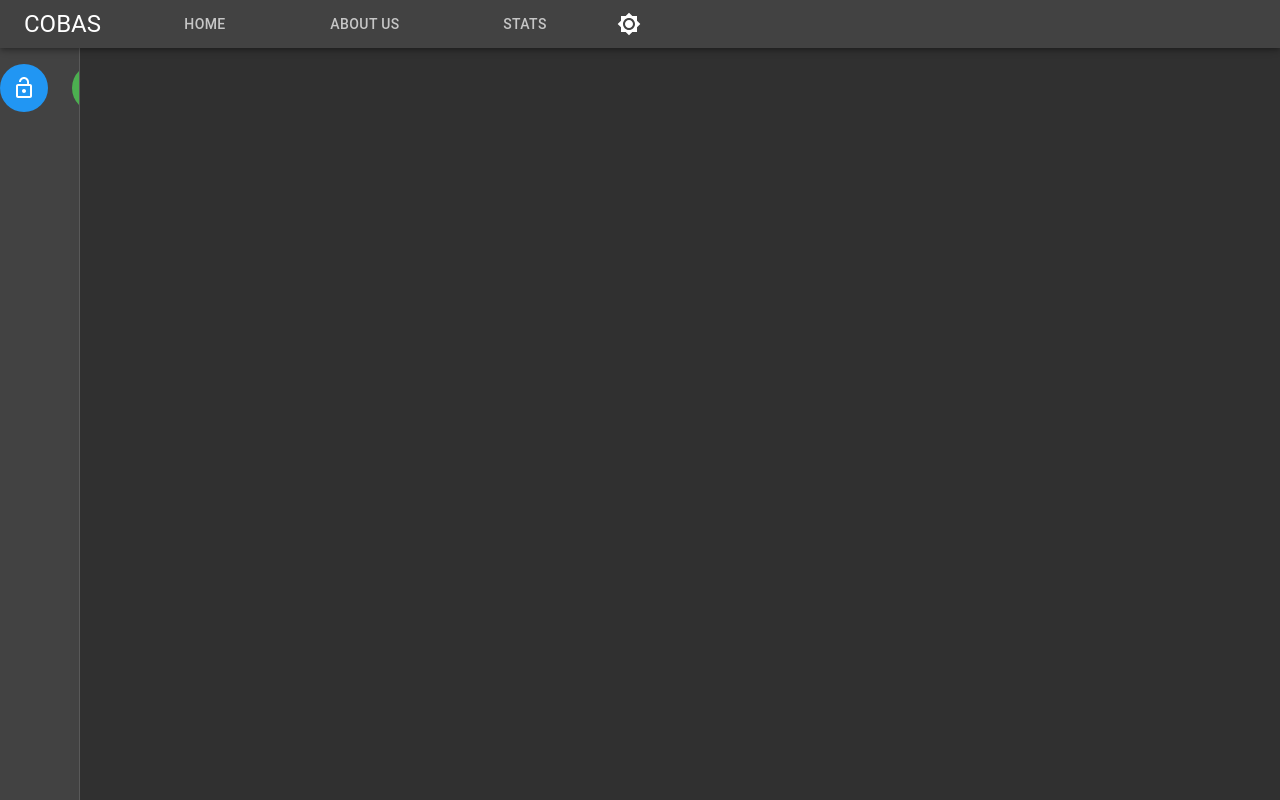
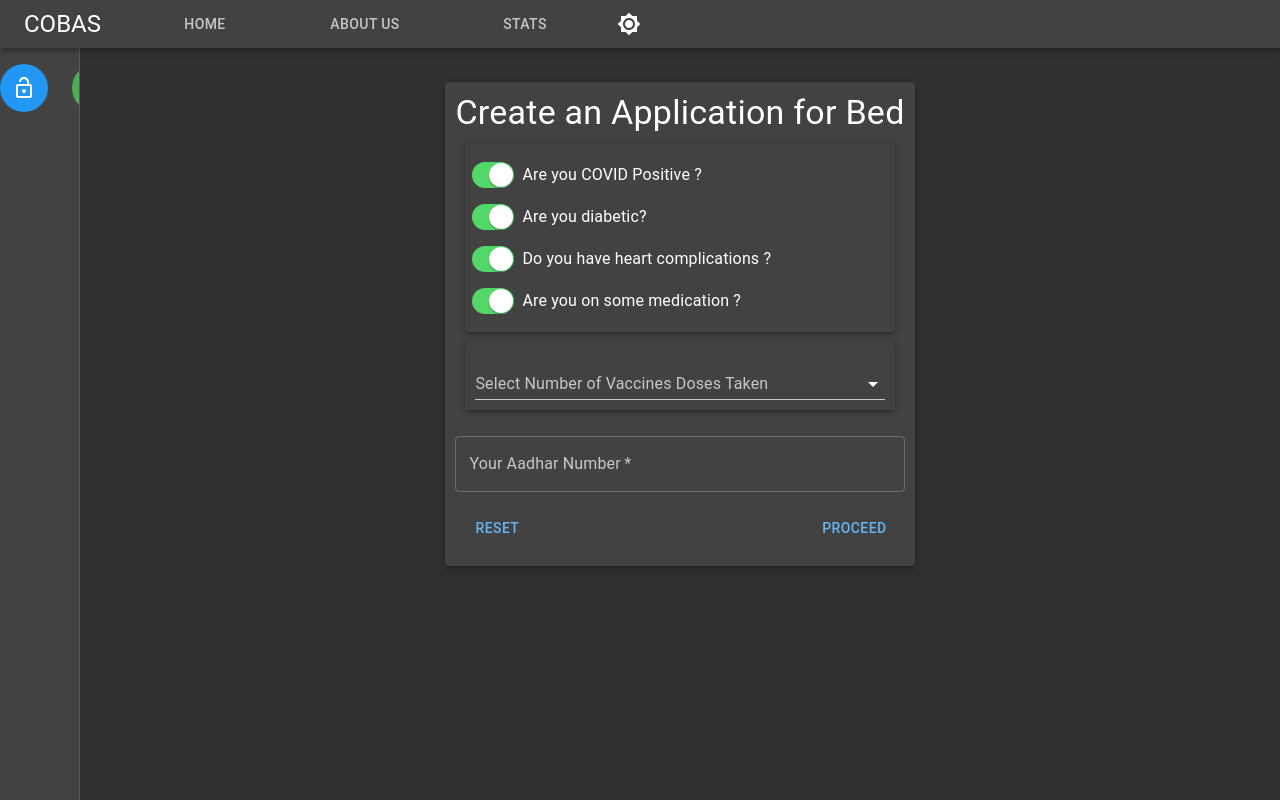
Before and after one commit to rohan-naik07/COVID-19_Bed-Allotment-System, a React (Create React App) app in the folder frontend/: page /application in a window 1280 px wide. Built offline with nearby package versions, Linux system fonts and the light colour scheme; no server answers; what google-maps-react would draw is missing.

Commit message:
Minor changes

```diff
--- /dev/null
+++ b/frontend/src/components/application/CreateApplication.js
@@ -0,0 +1,174 @@
+import React from "react";
+import {Box, Typography,withStyles,Paper,TextField, FormControl, Select, InputLabel} from "@material-ui/core";
+import Button from '@material-ui/core/Button';
+import MenuItem from '@material-ui/core/MenuItem';
+import FormGroup from '@material-ui/core/FormGroup';
+import FormControlLabel from '@material-ui/core/FormControlLabel';
+import Switch from '@material-ui/core/Switch';
+import axios from "axios";
+import { useSnackbar } from "notistack";
+
+const IOSSwitch = withStyles((theme) => ({
+    root: {
+      width: 42,
+      height: 26,
+      padding: 0,
+      margin: theme.spacing(1),
+    },
+    switchBase: {
+      padding: 1,
+      '&$checked': {
+        transform: 'translateX(16px)',
+        color: theme.palette.common.white,
+        '& + $track': {
+          backgroundColor: '#52d869',
+          opacity: 1,
+          border: 'none',
+        },
+      },
+      '&$focusVisible $thumb': {
+        color: '#52d869',
+        border: '6px solid #fff',
+      },
+    },
+    thumb: {
+      width: 24,
+      height: 24,
+    },
+    track: {
+      borderRadius: 26 / 2,
+      border: `1px solid ${theme.palette.grey[400]}`,
+      backgroundColor: theme.palette.grey[50],
+      opacity: 1,
+      transition: theme.transitions.create(['background-color', 'border']),
+    },
+    checked: {},
+    focusVisible: {},
+  }))(({ classes, ...props }) => {
+    return (
+      <Switch
+        focusVisibleClassName={classes.focusVisible}
+        disableRipple
+        classes={{
+          root: classes.root,
+          switchBase: classes.switchBase,
+          thumb: classes.thumb,
+          track: classes.track,
+          checked: classes.checked,
+        }}
+        {...props}
+      />
+    );
+  });
+
+
+const CreateApplication = () => {
+    const [errors, setErrors] = React.useState(false);
+    const [aadharNumber, setaadharNumber] = React.useState("");
+    const [vaccine_info,setVaccineinfo] = React.useState("");
+    const { enqueueSnackbar, closeSnackbar } = useSnackbar();
+    const [switchData,setswitchData] = React.useState({
+        is_diabetic: true,
+        is_corona_positive : true,
+        is_heart_patient : true,
+        on_medications: true
+    });
+    const handleChange = (e) => {
+      var numbers = /^[0-9]+$/;
+      if(e.target.value.match(numbers)){
+        setErrors(true)
+      } else {
+        setaadharNumber(e.target.value);
+      }
+    }
+    const handleSwitchChange = (event) => {
+        setswitchData({ ...setswitchData, [event.target.name]: event.target.checked });
+    };
+    const handleSubmit = () => {
+        enqueueSnackbar('Sending data....', {variant: "info", key: 'try_signUp'})
+        axios({
+            method: 'POST',
+            headers: {
+                "Content-Type" : "application/json"
+            },
+            data: {
+            },
+            url: `${process.env.REACT_APP_API_URL}/auth/register/`
+        }).then(response => {
+            closeSnackbar('try_signUp')
+            setErrors({...errors, signUpError: false});
+            enqueueSnackbar('Signed Up Successfully!', { variant: 'success', key: 'signUp_success'})
+            setTimeout(() => closeSnackbar('signUp_success'), 5000);
+            enqueueSnackbar('Sending OTP...', {variant: 'info', key: 'send-otp'})
+        }).catch(error => {
+            closeSnackbar('try_signUp')
+            setErrors({...errors, signUpError: true});
+            enqueueSnackbar('Failed to Register', { variant: 'error', key: 'signUp_error'})
+            setTimeout(() => closeSnackbar('signUp_error'), 5000)
+        })
+    }
+
+    return (
+       <Paper elevation={3} style={{margin : 10,padding:10}}>
+           <Typography variant='h4'>Create an Application for Bed</Typography>
+           <Paper elevation={3} style={{margin:10,padding:10}}>
+               <FormControl component='fieldset'>
+                <FormGroup>
+                    <FormControlLabel
+                        control={<IOSSwitch checked={switchData.is_corona_positive} onChange={handleSwitchChange} name="is_corona_positive" />}
+                        label="Are you COVID Positive ?"
+                    />
+                    <FormControlLabel
+                        control={<IOSSwitch checked={switchData.is_diabetic} onChange={handleSwitchChange} name="is_diabetic" />}
+                        label="Are you diabetic?"
+                    />
+                    <FormControlLabel
+                        control={<IOSSwitch checked={switchData.is_heart_patient} onChange={handleSwitchChange} name="is_heart_patient" />}
+                        label="Do you have heart complications ?"
+                    />
+                    <FormControlLabel
+                        control={<IOSSwitch checked={switchData.on_medications} onChange={handleSwitchChange} name="on_medications" />}
+                        label="Are you on some medication ?"
+                    />
+                    </FormGroup>
+               </FormControl>
+           </Paper>
+            <Paper elevation={3} style={{margin:10,padding:10,display:'flex',justifyContent:'space-between',alignItems:'center'}}>
+                <FormControl style={{width:'100%'}}>
+                  <InputLabel id="demo-simple-select-label">Select Number of Vaccines Doses Taken</InputLabel>
+                  <Select
+                    labelId="vaccine"
+                    value={vaccine_info}
+                    onChange={(e)=>setVaccineinfo(e.target.value)}
+                  >
+                    <MenuItem value={'No Doses Taken'}>No Doses Taken</MenuItem>
+                    <MenuItem value={'First Dose Over'}>First Dose Over</MenuItem>
+                    <MenuItem value={'All Doses Over'}>All Doses Over</MenuItem>
+                  </Select>
+                </FormControl>
+            </Paper>
+           <TextField
+                variant="outlined"
+                label="Your Aadhar Number"
+                type="text"
+                margin="normal"
+                value={aadharNumber}
+                error={errors}
+                helperText={errors?"Enter a valid number":null}
+                onChange={handleChange}
+                fullWidth
+                required
+            />
+            <Box style={{margin:10,display:'flex',justifyContent:'space-between'}}>
+                <Button color="primary">
+                    Reset
+                </Button>
+                <Button color="primary">
+                    Proceed
+                </Button>
+            </Box>
+       </Paper>
+    )
+}
+
+export default CreateApplication;
--- a/frontend/src/components/navigation/Navbar.js
+++ b/frontend/src/components/navigation/Navbar.js
@@ -31,6 +31,7 @@ import {ThemeContext} from "../../context/ThemeContext";
 import HospitalDetail from "../hospital/HospitalDetail";
 import StaffChat from '../staff/StaffChat';
 import jwtDecode from 'jwt-decode';
+import CreateApplication from '../application/CreateApplication';
 
 const drawerWidth = 80;
 
@@ -315,6 +316,7 @@ const Navbar = () => {
                     <Route exact path='/' component={Home}/>
                     <Route exact path='/about' component={About}/>
                     <Route exact path='/graphs' component={Graphs}/>
+                    <Route exact path='/application' component={CreateApplication}/>
                     <Route path='/hospital/:slug' component={HospitalDetail}/>
                     <Route exact path='/staffchat' component={StaffChat}/>
                 </Switch>
```
Also changed, not shown: 2 other files (tests, documents, lock files or other folders).
